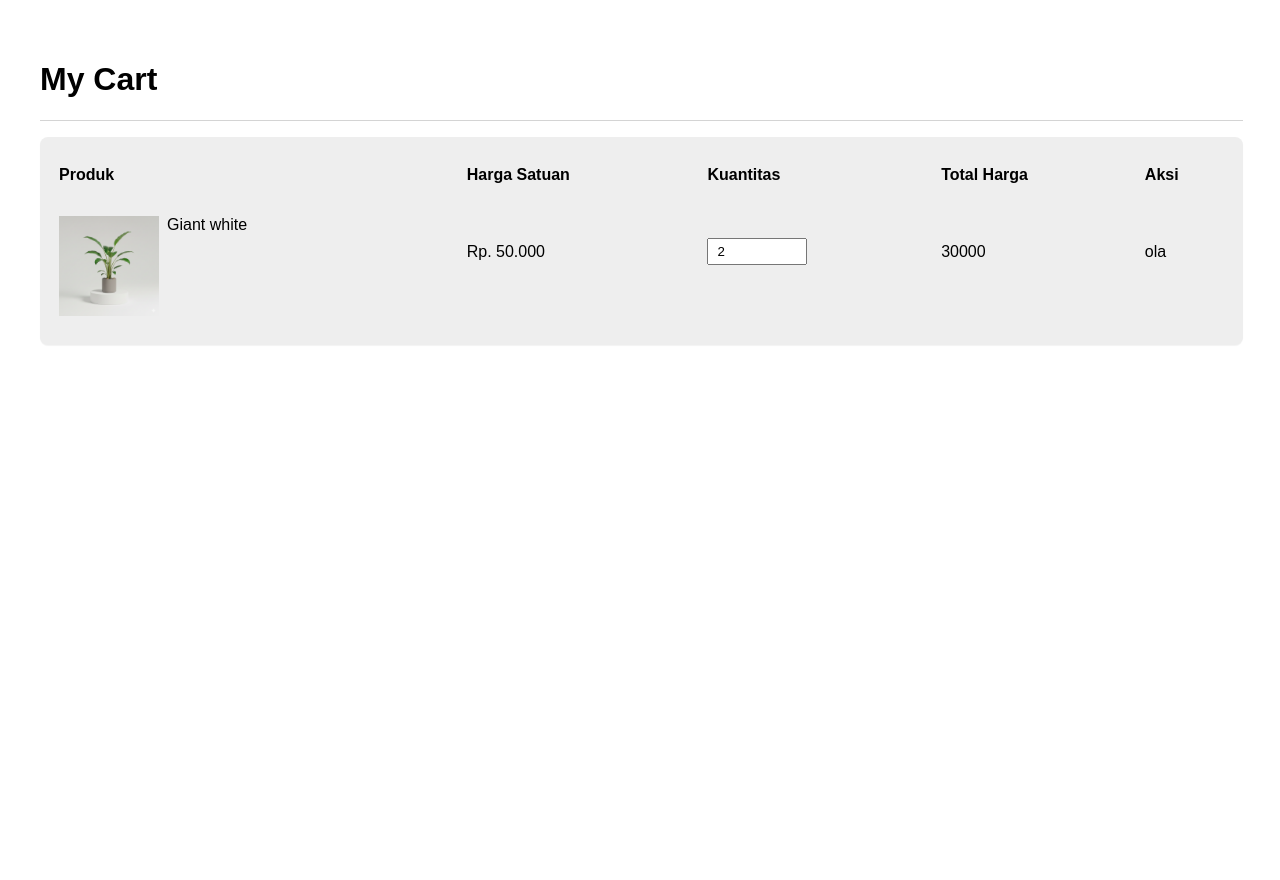
After one commit to hyoga-dev/UAS-WebPro, a PHP site: page /cart.html in a window 1280 px wide. The commit adds this page. Run offline with PHP 8.4, Linux system fonts and the light colour scheme.

Commit message:
add cart

```diff
--- /dev/null
+++ b/cart.html
@@ -0,0 +1,51 @@
+<!DOCTYPE html>
+<html lang="en">
+<head>
+    <meta charset="UTF-8">
+    <meta name="viewport" content="width=device-width, initial-scale=1.0">
+    <link rel="stylesheet" href="style.css">
+    <title>Document</title>
+
+</head>
+<body style="overflow: hidden;">
+    <div id="content">
+        <div id="cart-header">
+            <h1>My Cart</h1>
+        </div>
+
+        <div id="cart-item-container">
+            <table>
+                <tr>
+                    <th style="width: 35%;">Produk</th>
+                    <th>Harga Satuan</th>
+                    <th>Kuantitas</th>
+                    <th>Total Harga</th>
+                    <th>Aksi</th>
+                </tr>
+                <tr style="padding-top: 26px;">
+                    <td>
+                        <div class="product-detail-container">
+                            <img src="Assets/Image/giant-white.png" alt="" width="100px">
+                            <div>Giant white</div>
+                        </div>
+                    </td>
+                    <td class="harga-satuan">Rp. 50.000</td>
+                    <td class="kuantitas"><input type="number" value="2"></td>
+                    <td class="total-harga"></td>
+                    <td>ola</td>
+                </tr>
+            </table>
+        </div>
+    </div>
+
+    <script>
+        const elements = document.querySelectorAll('.total-harga');
+        const kuantitas = document.getElementsByClassName('.kuantitas')
+
+        elements.forEach(el => {
+            // el.classList.add('active');
+            el.innerHTML = 2 * 15000 ;
+        });
+    </script>
+</body>
+</html>
--- a/index.html
+++ b/index.html
@@ -16,9 +16,10 @@
             <nav>
                 <a href="dashboard.html" target="content" class="selected" onclick="makeActive(this)">Dashboard</a>
                 <a href="myOrder.html" target="content" onclick="makeActive(this)">My Orders</a>
-                <a href="explore.html" target="content" onclick="makeActive(this)">Explore</a>
+                <!-- <a href="explore.html" target="content" onclick="makeActive(this)">Explore</a> -->
             </nav>
             <h2>Categories</h2>
+
             <label class="custom-container">
                 <input type="checkbox" checked="checked">
                 <span class="checkmark"></span>
@@ -40,7 +41,7 @@
                 Planters
             </label>
         </div>
-        <iframe src="myOrder.html" name="content" frameborder="0" width="100%" id="i-content"></iframe>
+        <iframe src="cart.html" name="content" frameborder="0" width="100%" id="i-content"></iframe>
     </div>
 
     <script>
--- a/style.css
+++ b/style.css
@@ -75,10 +75,10 @@ iframe {
 
 #content {
     width: 94%;
-    /* height: 90%; */
+    height: 100vh;
     background-color: var(--background-color);
     padding: 40px;
-    /* overflow: hidden; */
+    overflow: hidden;
     /* background-color: red; */
 }
 
@@ -153,7 +153,7 @@ iframe {
     border-radius: 10%;
     position: absolute;
     right: -30px;
-    top: -15vw;
+    top: -12vw;
     transform: rotate(45deg) ;
     /* transform: translate(-50px, 50px); */
 }
@@ -234,6 +234,8 @@ iframe {
     height: 300px;
     overflow: hidden;
     font-size: 12px;
+    box-shadow: 0 1px 1px #0000000d;
+
 }
 
 .product p {
@@ -361,3 +363,161 @@ iframe {
   50% { transform: scale(1.1); }
   100% { transform: scale(1); }
 }
+
+#order-container {
+    overflow: scroll;
+    height: 80vh;
+}
+
+.order-card {
+    background-color: #f8f8f8;
+    margin-top: 20px;
+    margin-right: 8px;
+    padding: 28px;
+    border-radius: 12px;
+    border: 1px solid rgb(228, 228, 228);
+    box-shadow: 0 1px 1px #0000000d;
+    /* align-items: start; */
+}
+
+.order {
+    display: flex;
+    justify-content: space-between;
+    padding: 12px 0;
+    border-bottom: 1px solid rgb(231, 231, 231);
+}
+
+.order-card h2 {
+    margin: 0 0 8px 0 ;
+}
+
+.title-quantity {
+    margin-left: 8px;
+    color: #3d3d41;
+}
+
+.title-quantity h2 {
+    font-weight: 400;
+}
+
+.product-pic {
+    width: 100px;
+    height: 100px;
+    /* background-color: blue; */
+    overflow: hidden;
+    border-radius: 4px;
+    border: 1px solid rgb(199, 199, 199);
+}
+
+.left-order {
+    display: flex;
+
+}
+
+.order-nav {
+    display: flex;
+    flex-direction: column;
+    justify-content: space-between;
+    align-items: end;
+    margin-top: 16px;
+}
+
+.btn-nilai {
+    color: #fff;
+    background-color: var(--primary-color);
+}
+
+.btn-beli-lagi {
+    color: #64646d;
+    border: 1px solid rgb(224, 224, 224);
+}
+
+.btn-order {
+    cursor: pointer;
+    margin-left: 8px;
+    padding: 8px 28px;
+    border-radius: 4px;
+}
+
+.order-detail {
+    color: grey;
+}
+
+.order-info {
+    /* margin-bottom: 14px; */
+    display: flex;
+    justify-content: space-between;
+    padding-bottom: 16px;
+    border-bottom: 1px solid #e4e4e4;
+}
+
+.ingfo{
+    color: var(--primary-color);
+    font-weight: 600;
+}
+
+.order-tag {
+    color: grey;
+}
+
+.order-btn-container {
+    display: flex;
+    flex-direction: row;
+}
+
+.total {
+    margin-top: 16px;
+    margin-bottom: 26px;
+    color: grey;
+    display: flex;
+    align-items: center;
+}
+
+.total-number {
+    color: var(--primary-color);
+    font-size: 26px;
+    margin-left: 8px;
+}
+
+#cart-header {
+    border-bottom: 1px solid rgb(212, 212, 212);
+}
+
+#cart-item-container {
+    background-color: rgb(238, 238, 238);
+    margin-top: 16px;
+    padding: 26px 16px;
+    box-shadow: 0 1px 1px #0000000d;
+    border-radius: 8px;
+}
+
+#cart-item-container table {
+    width: 100%;
+}
+
+#cart-item-container input[type="number"] {
+    padding: 4px 8px;
+    width: 80px;
+}
+
+th {
+    text-align: start;
+}
+
+.product-detail-container {
+    margin-top: 28px;
+    display: flex;
+    gap: 8px;
+}
+/* #cart-item-head {
+    display: flex;
+    justify-content: space-between;
+} */
+
+/* #cart-item-detail {
+    display: flex;
+}
+
+#cart-item-detail > div {
+    width: 140px;
+} */
```
Also changed, not shown: dashboard.html (+9 -11 lines), dashboard_frame/shop.html (+15 -3 lines), myOrder.html (+76 -2 lines).
